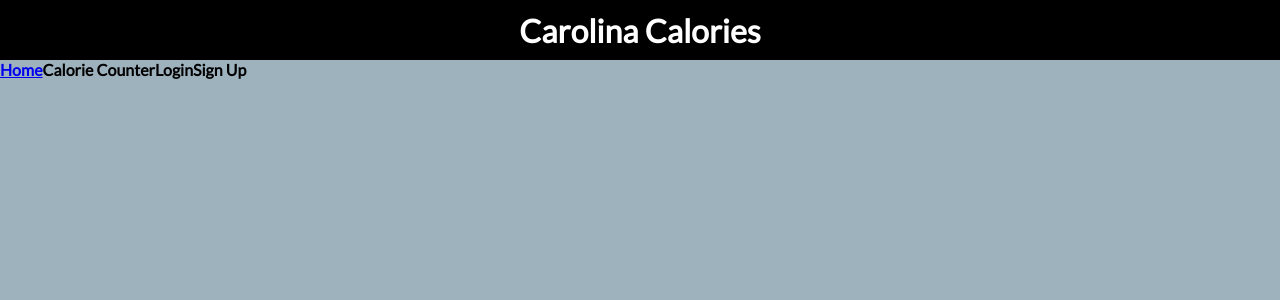
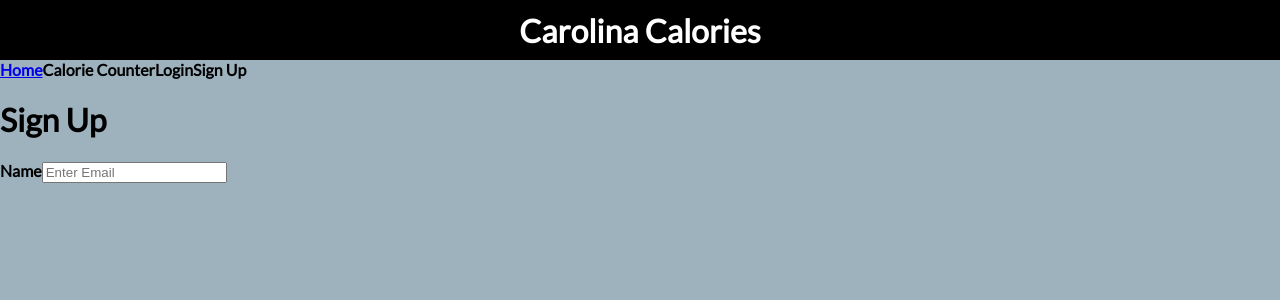
Before and after one commit to comp426-2022-spring/a99-rotanev, a React (Create React App) app in the folder my-react-app/src/caloriesTracker/calories-tracker-app/: page / in a window 1280 px wide. Shown: the top 300 px of the page. Built offline with nearby package versions, Linux system fonts and the light colour scheme.

Commit message:
Basic sign up page

```diff
--- a/my-react-app/src/caloriesTracker/calories-tracker-app/src/App.js
+++ b/my-react-app/src/caloriesTracker/calories-tracker-app/src/App.js
@@ -8,7 +8,7 @@ import AppControlsInputs from './components/AppControls/AppControlsInputs';
 import AppMealsList from './components/AppMealsList/AppMealsList';
 import AppModal from './components/AppModal/AppModal';
 import AppMealsFilter from './components/AppMealsFilter/AppMealsFilter';
-
+import AppSignUp from './components/AppSignUp/AppSignUp';
 
 const App = () => {
   const loggedIn=true;
@@ -78,10 +78,12 @@ const App = () => {
       <div className="App">
         <AppBar />
         <AppNavBar />
+        <AppSignUp />
+
       </div>
     );
   }
-  else{
+  else if(currentPage=="caloriecounter"){
     return (
       <div className="App">
         <AppBar />
--- /dev/null
+++ b/my-react-app/src/caloriesTracker/calories-tracker-app/src/components/AppSignUp/AppSignUp.js
@@ -0,0 +1,15 @@
+import React from 'react'
+
+const AppSignUp = () => {
+  return (
+    <div className = "app__signup">
+        <h1>Sign Up</h1>
+        <form>
+        <label><b>Name</b></label>
+        <input type="text" placeholder="Enter Email" name="email" required />
+        </form>
+    </div>
+  )
+}
+
+export default AppSignUp
```
